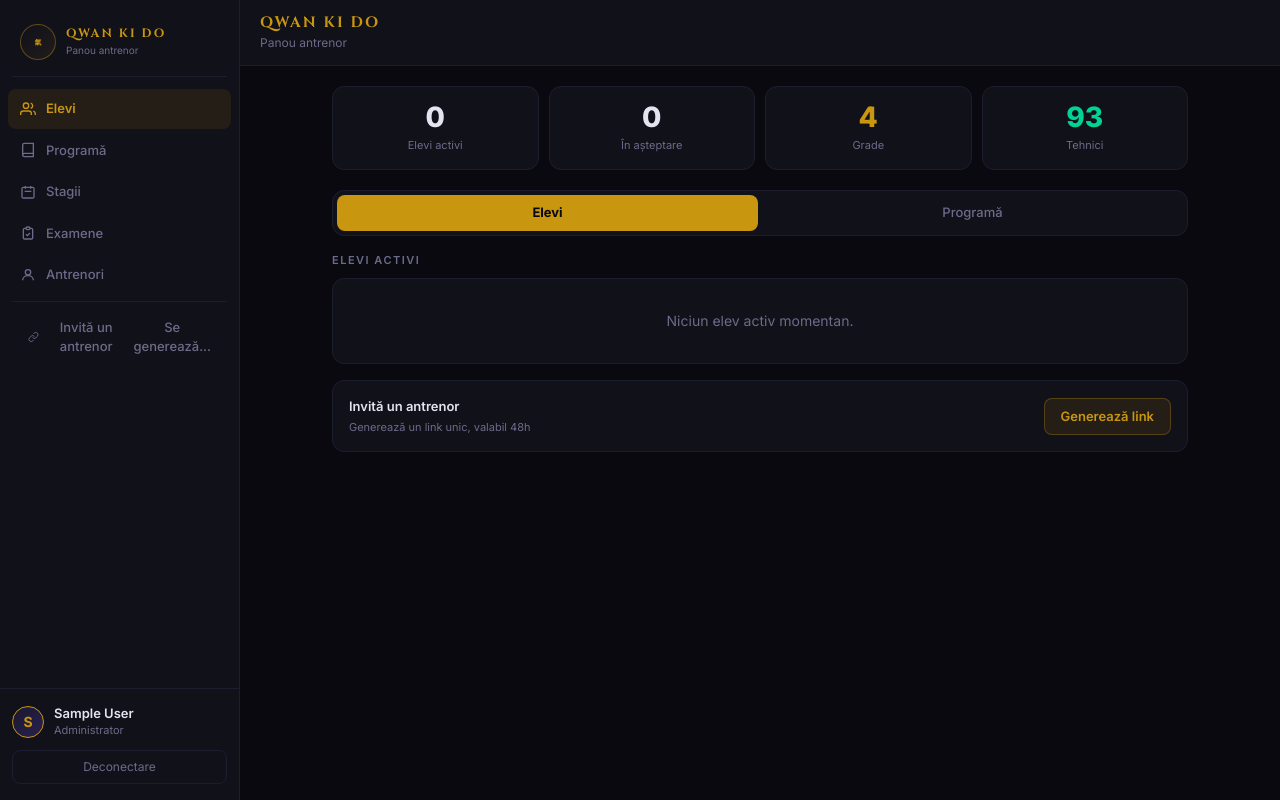
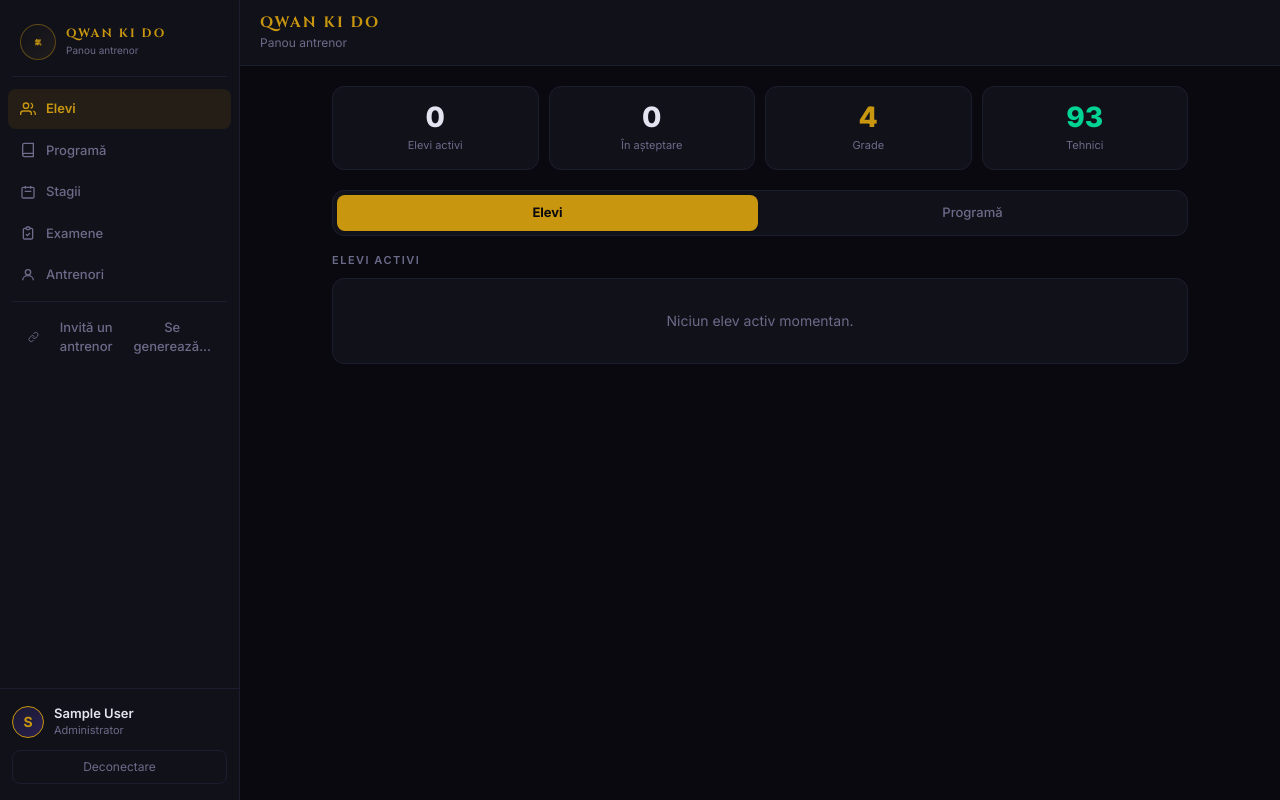
Before and after one commit to paduCosty/qkd, a Laravel app: page /admin/dashboard in a window 1280 px wide. Run offline with Laravel 12, Linux system fonts and the light colour scheme; the visitor is signed in with stand-in values (Sample User, id 1); data comes from the database, SQL or seed files in the repository; data that the repository does not hold is empty; style sheets or scripts are compiled from the project's sources; parts of the project's set-up code (start-up, migrations or seed data) failed here and were passed over; some libraries are stand-ins or nearby versions.

Commit message:
fix: remove invite block from dashboard page, keep only sidebar widget
Co-Authored-By: Claude Sonnet 4.6 <noreply@anthropic.com>

```diff
--- a/resources/views/livewire/admin/dashboard.blade.php
+++ b/resources/views/livewire/admin/dashboard.blade.php
@@ -148,31 +148,6 @@
 
         </div>
 
-            {{-- ── INVITAȚIE ANTRENOR ── --}}
-            <div id="invite" class="mt-4 bg-card border border-border rounded-xl px-4 py-4">
-                <div class="flex items-center justify-between flex-wrap gap-3">
-                    <div>
-                        <p class="text-[13px] font-semibold">Invită un antrenor</p>
-                        <p class="text-[11px] text-dim mt-0.5">Generează un link unic, valabil 48h</p>
-                    </div>
-                    <button wire:click="generateInvite"
-                            class="bg-gold/10 border border-gold/30 text-gold text-[13px] font-semibold px-4 py-2 rounded-lg cursor-pointer transition-colors hover:bg-gold/20">
-                        Generează link
-                    </button>
-                </div>
-                @if($inviteLink)
-                    <div x-data="{ copied: false }" class="mt-3 flex items-center gap-2">
-                        <input type="text" readonly value="{{ $inviteLink }}"
-                               class="flex-1 bg-surface border border-gold/30 rounded-lg px-3 py-2 text-[12px] text-gold font-mono min-w-0">
-                        <button @click="navigator.clipboard.writeText('{{ $inviteLink }}'); copied = true; setTimeout(() => copied = false, 2000)"
-                                class="bg-gold text-[#08080e] font-bold text-[12px] px-3 py-2 rounded-lg cursor-pointer shrink-0 hover:bg-gold-light">
-                            <span x-show="!copied">Copiază</span>
-                            <span x-show="copied">Copiat!</span>
-                        </button>
-                    </div>
-                    <p class="text-[10px] text-dim mt-1.5">Link valid 48 de ore, o singură utilizare.</p>
-                @endif
-            </div>
 
         {{-- ── CURRICULĂ TAB ── --}}
         <div x-show="tab === 'curricula'">
```
